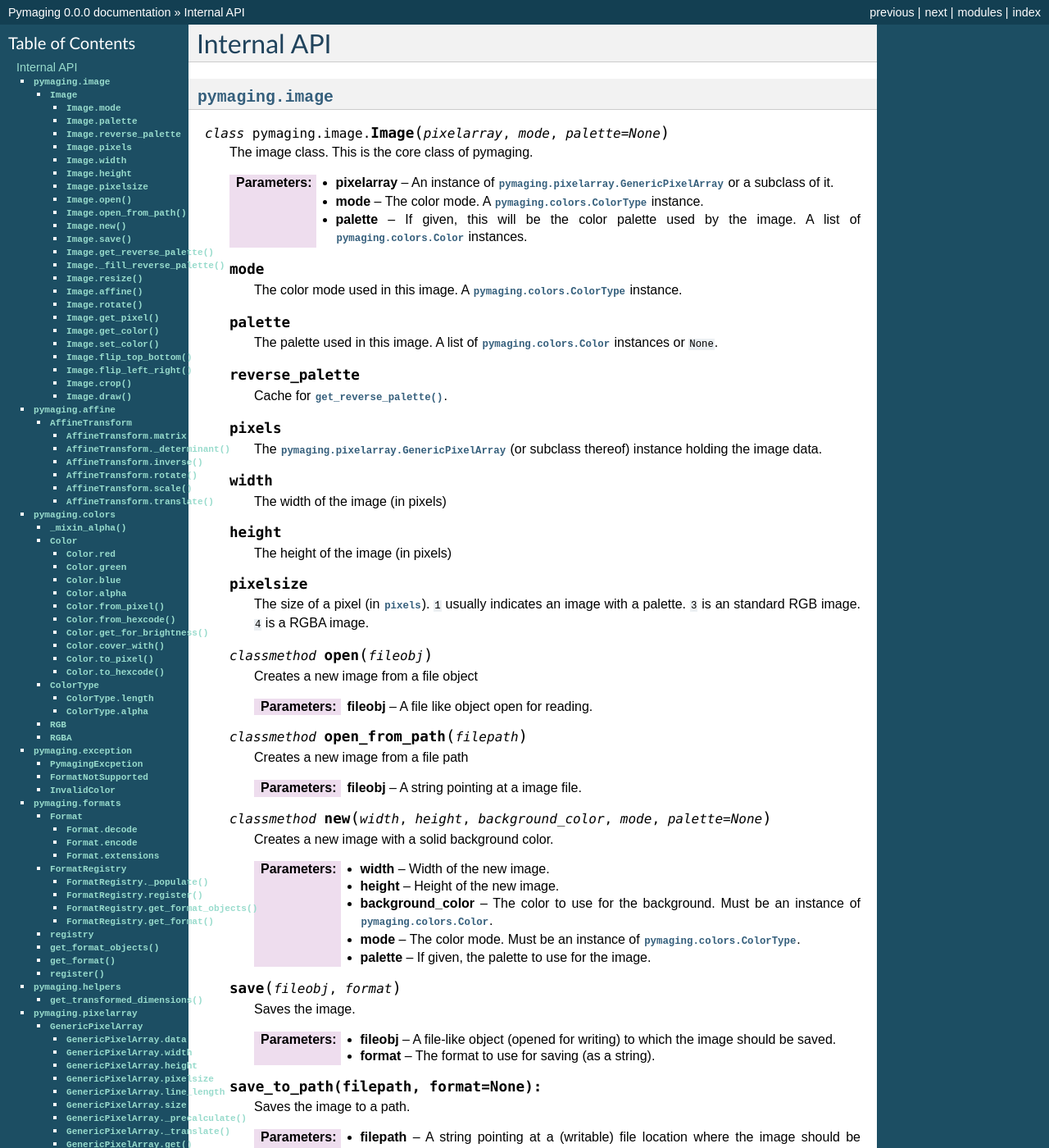
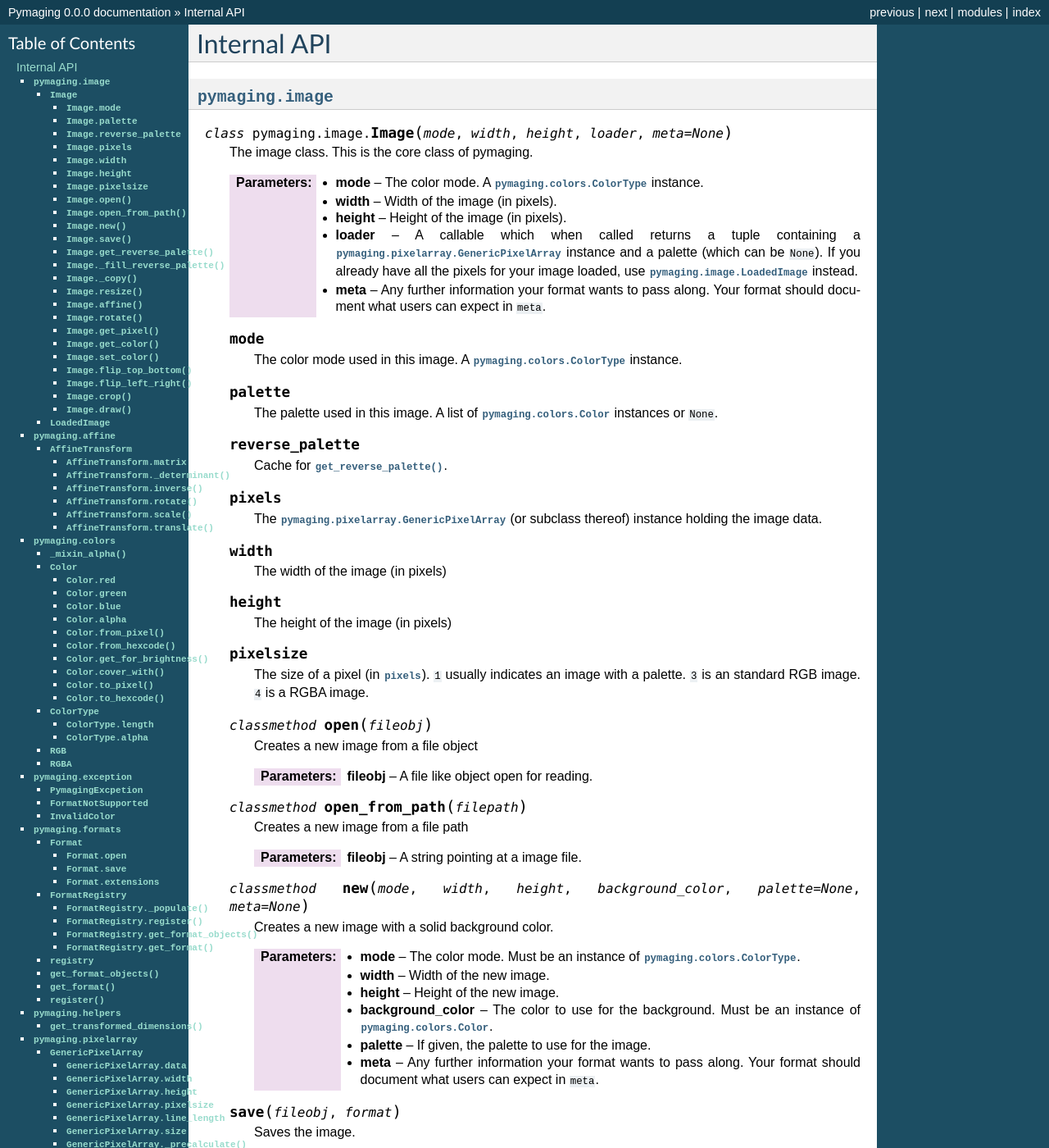
Before and after one commit to ojii/pymaging, a Sphinx documentation site: the page built from docs/dev/api.rst, in a window 1280 px wide and 1400 px high. Shown: the whole window at 82% size. Built offline with Sphinx 7.4.7, drawn with Linux system fonts in a browser that asks for light colours; some of the changed text lies outside the part shown.

Commit message:
Implemented a delayed loading API
* pymaging.image.Image now takes a loader callable instead of a pixel array
* Added pymaging.image.LoadedImage which behaves similar to pymaging.image.Image used to
* Added pymaging.test_utils.pixel_array_factory
* Updated docs and tests

```diff
--- a/docs/dev/api.rst
+++ b/docs/dev/api.rst
@@ -10,14 +10,18 @@ Internal API
 *********************
 
 
-.. class:: Image(pixelarray, mode, palette=None)
+.. class:: Image(mode, width, height, loader, meta=None)
 
     The image class. This is the core class of pymaging.
 
-    :param pixelarray: An instance of :class:`pymaging.pixelarray.GenericPixelArray` or a subclass of it.
     :param mode: The color mode. A :class:`pymaging.colors.ColorType` instance.
-    :param palette: If given, this will be the color palette used by the image. A list of :class:`pymaging.colors.Color`
-                    instances.
+    :param width: Width of the image (in pixels).
+    :param height: Height of the image (in pixels).
+    :param loader: A callable which when called returns a tuple containing a
+                   :class:`pymaging.pixelarray.GenericPixelArray` instance and a palette (which can be ``None``). If you
+                   already have all the pixels for your image loaded, use :class:`pymaging.image.LoadedImage` instead.
+    :param meta: Any further information your format wants to pass along. Your format should document what users can
+                 expect in ``meta``.
 
     .. attribute:: mode
 
@@ -60,16 +64,18 @@ Internal API
 
         :param fileobj: A string pointing at a image file.
 
-    .. classmethod:: new(width, height, background_color, mode, palette=None)
+    .. classmethod:: new(mode, width, height, background_color, palette=None, meta=None)
 
         Creates a new image with a solid background color.
 
+        :param mode: The color mode. Must be an instance of :class:`pymaging.colors.ColorType`.
         :param width: Width of the new image.
         :param height: Height of the new image.
         :param background_color: The color to use for the background. Must be an instance of
                                  :class:`pymaging.colors.Color`.
-        :param mode: The color mode. Must be an instance of :class:`pymaging.colors.ColorType`.
         :param palette: If given, the palette to use for the image.
+        :param meta: Any further information your format wants to pass along. Your format should document what users can
+                     expect in ``meta``.
 
     .. method:: save(fileobj, format)
 
@@ -95,6 +101,16 @@ Internal API
 
         Populates the reverse palette, which is a mapping of :class:`pymaging.colors.Color` instances to their index in
         the palette. Sets :attr:`reverse_palette`.
+
+    .. method:: _copy(pixles, **kwargs)
+
+        Creates a copy of this instances meta information, but setting pixel array to ``pixels``. ``kwargs`` can
+        override any argument to the :class:`pymaging.image.LoadedImage` constructor. By default the values of this
+        image are used.
+
+        This method is mostly used by other APIs that return a new copy of the image.
+
+        Returns a :class:`pymaging.image.LoadedImage`.
 
     .. method:: resize(width, height, resample_algorithm=nearest, resize_canvas=True)
 
@@ -165,6 +181,13 @@ Internal API
         Draws the image passed in on top of this image at the location indicated with the padding.
 
         This method operates **in place** and does not return a copy of this image!
+
+
+.. class:: LoadedImage(mode, width, height, pixels, palette=None, meta=None)
+
+    Subclass of :class:`pymaging.image.Image` if you already have all pixels loaded. All parameters are the same as in
+    :class:`pymaging.image.Image` except for ``loader`` which is replaced with ``pixels``. ``pixels`` must be an
+    instance of :class:`pymaging.pixelarray.GenericPixelArray` or a subclass thereof.
 
 
 .. module:: pymaging.affine
@@ -300,13 +323,13 @@ Internal API
 
 Loads and maintains the formats supported in this installation.
 
-.. class:: Format(decode, encode, extensions)
+.. class:: Format(open, save, extensions)
 
-    A named tuple that should be used to define formats for pymaging. ``decode`` and ``encode`` are callables that
+    A named tuple that should be used to define formats for pymaging. ``open`` and ``save`` are callables that
     decode and encode an image in this format. ``extensions`` is a list of file extensions this image type could have.
 
-    .. attribute:: decode
-    .. attribute:: encode
+    .. attribute:: open
+    .. attribute:: save
     .. attribute:: extensions
 
 .. class:: FormatRegistry
```
Also changed, not shown: docs/dev/overview.rst (+22 -7 lines), 4 other files.
